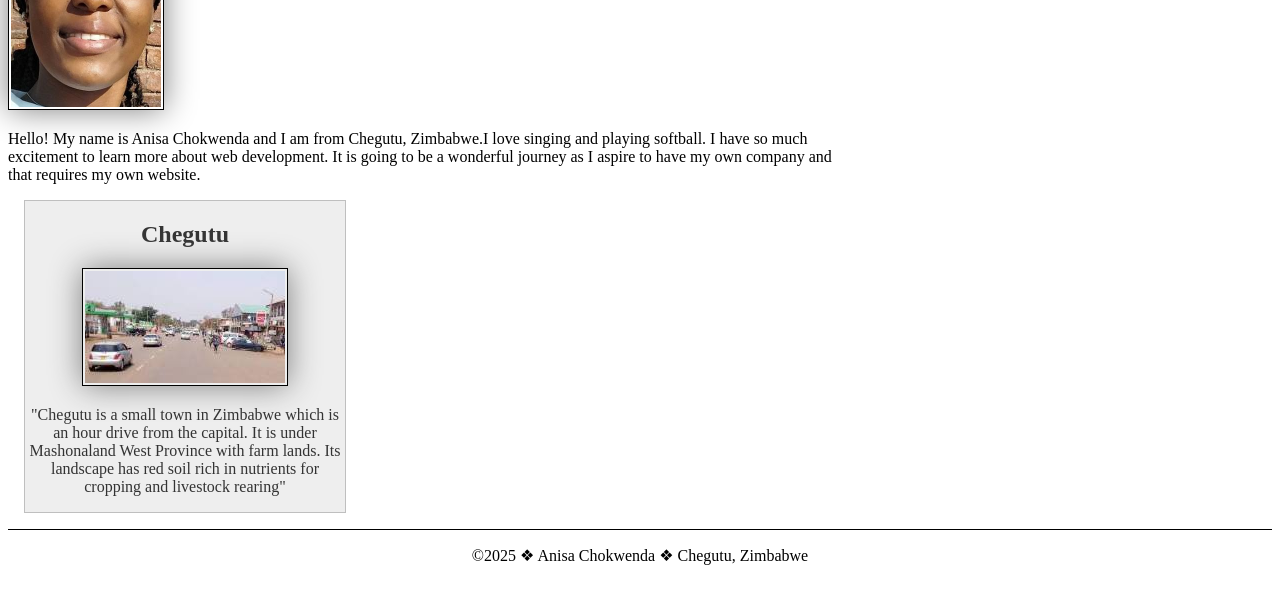
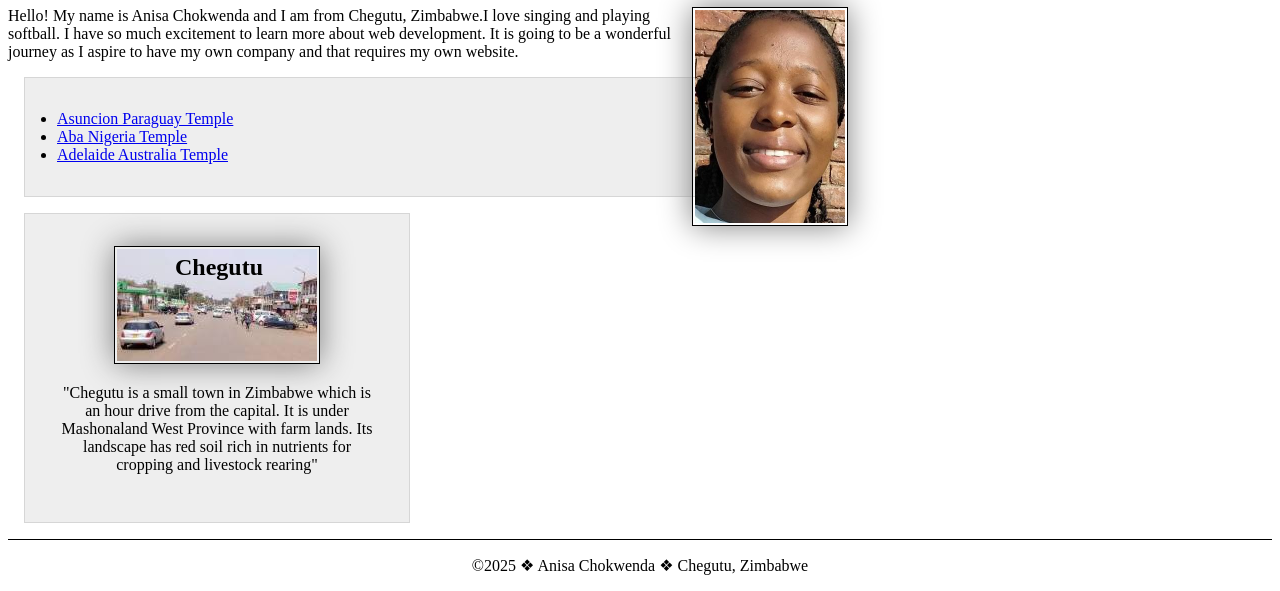
Before and after one commit to anichokwenda/wdd130, a plain HTML site: page index.html in a window 1280 px wide. Shown: the part 333-924 px from the top of the page. Drawn offline with Linux system fonts and the light colour scheme.

Commit message:
page enhancement

```diff
--- a/index.html
+++ b/index.html
@@ -1,3 +1,4 @@
+<!--22 May 2025 -->
 <!DOCTYPE html>
 <html lang="en-US">
 
@@ -18,6 +19,8 @@
         <nav>
             <a href="#">Home</a>
             <a href="wwr/">Rafting Website</a>
+            <a href="wwr/site-plan-rafting.html">Siteplan</a>
+            <a href="https://www.linkedin.com/in/anisa-chokwenda-01108833a">Profile</a>
         </nav>
     </header>
     <main>
@@ -26,8 +29,16 @@
         <p>Hello! My name is Anisa Chokwenda and I am from Chegutu, Zimbabwe.I love singing and playing softball. I have
             so much excitement to learn more about web development. It is going to be a wonderful journey as I aspire to
             have my own company and that requires my own website.</p>
+        <ul class="box">
+            <li><a href="https://content.churchofjesuschrist.org/templesldsorg/bc/Temples/photo-galleries/asuncion-paraguay/800x500/3-aecca5bb4ceade47afd2e5b32f15fbccc2693326.jpeg"
+                    target="_blank">Asuncion Paraguay Temple</a></li>
+            <li><a href="https://content.churchofjesuschrist.org/templesldsorg/bc/Temples/photo-galleries/aba-nigeria/800x500/aba-nigeria-temple-lds-273999-wallpaper.jpg"
+                    target="_blank">Aba Nigeria Temple</a></li>
+            <li><a href="https://content.churchofjesuschrist.org/templesldsorg/bc/Temples/photo-galleries/adelaide-australia/800x500/adelaide-australia-temple-lds-856093-wallpaper.jpg"
+                    target="_blank">Adelaide Australia Temple</a></li>
+        </ul>
     </main>
-    <aside>
+    <aside class="box">
         <h2>Chegutu</h2>
         <img src="images/chegututownjpg.jpg" alt="Chegutu Town">
         <p>"Chegutu is a small town in Zimbabwe which is an hour drive from the capital. It is under Mashonaland West
--- a/styles/styles.css
+++ b/styles/styles.css
@@ -1,3 +1,14 @@
+:root {
+    --primary-color: #3498db;
+    --secondary-color: #2ecc71;
+    --font-family: Arial, sans-serif;
+    --font-size: 16px;
+    --header-color: #333;
+
+
+}
+
+
 nav {
     background-color: darkblue;
     padding: 10px;
@@ -38,6 +49,7 @@ aside {
     background-color: #eee;
     color: #333;
     text-align: center;
+    position: relative;
 }
 
 aside img {
@@ -45,9 +57,18 @@ aside img {
     height: auto;
 }
 
+aside h2 {
+    position: absolute;
+    top: 20px;
+    left: 150px;
+}
+
+
 main img {
     width: 150px;
     height: auto;
+    float: right;
+    margin: 0 0 1rem 1rem;
 }
 
 footer {
@@ -55,3 +76,12 @@ footer {
     border-top: 1px solid #000;
     text-align: center;
 }
+
+/*Class Selectors*/
+.box {
+    margin: 1rem;
+    border: 1px solid rgba(0, 0, 0, 0.1);
+    padding: 2rem;
+    background-color: #eee;
+    color: #000;
+}
```
